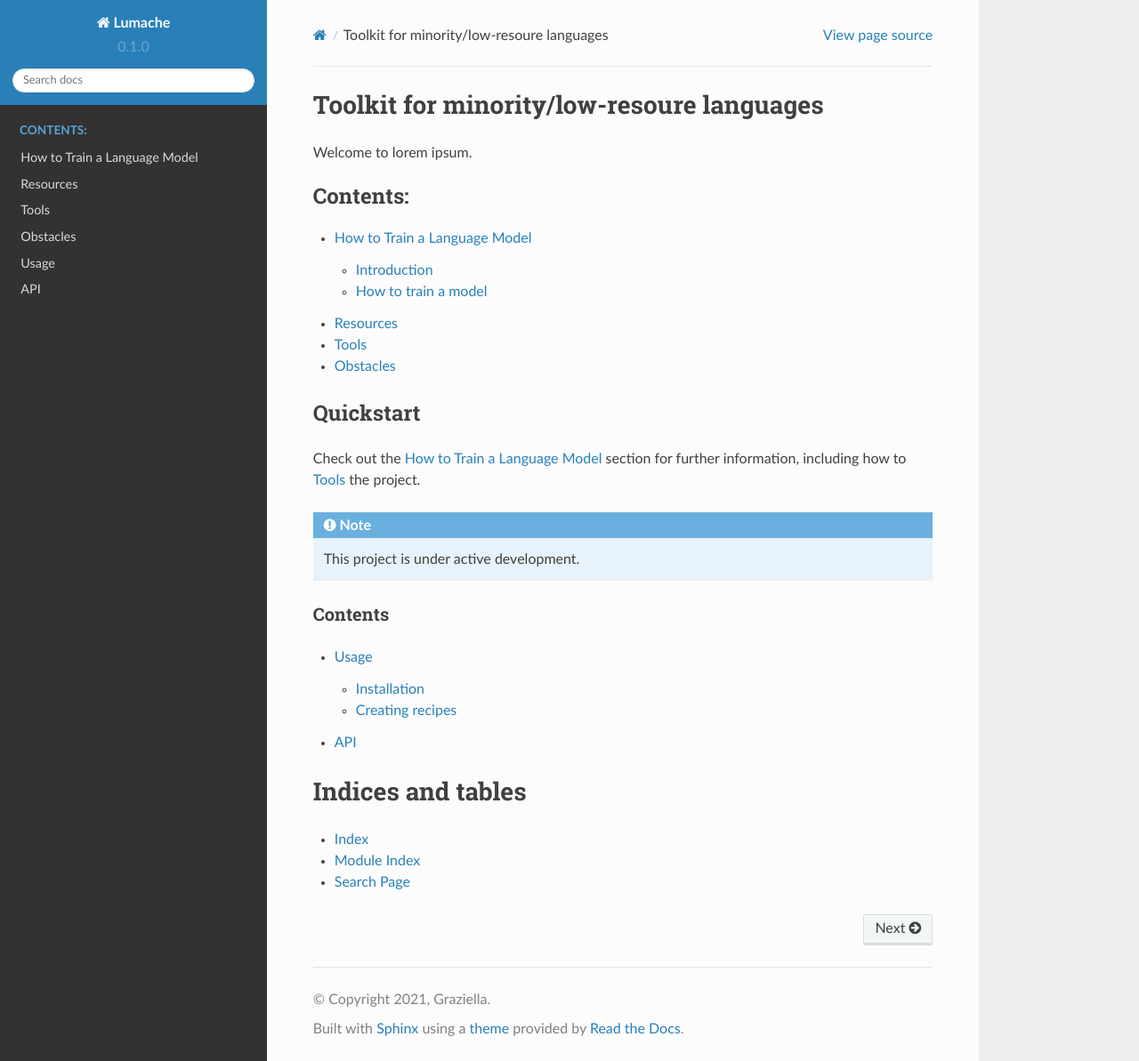
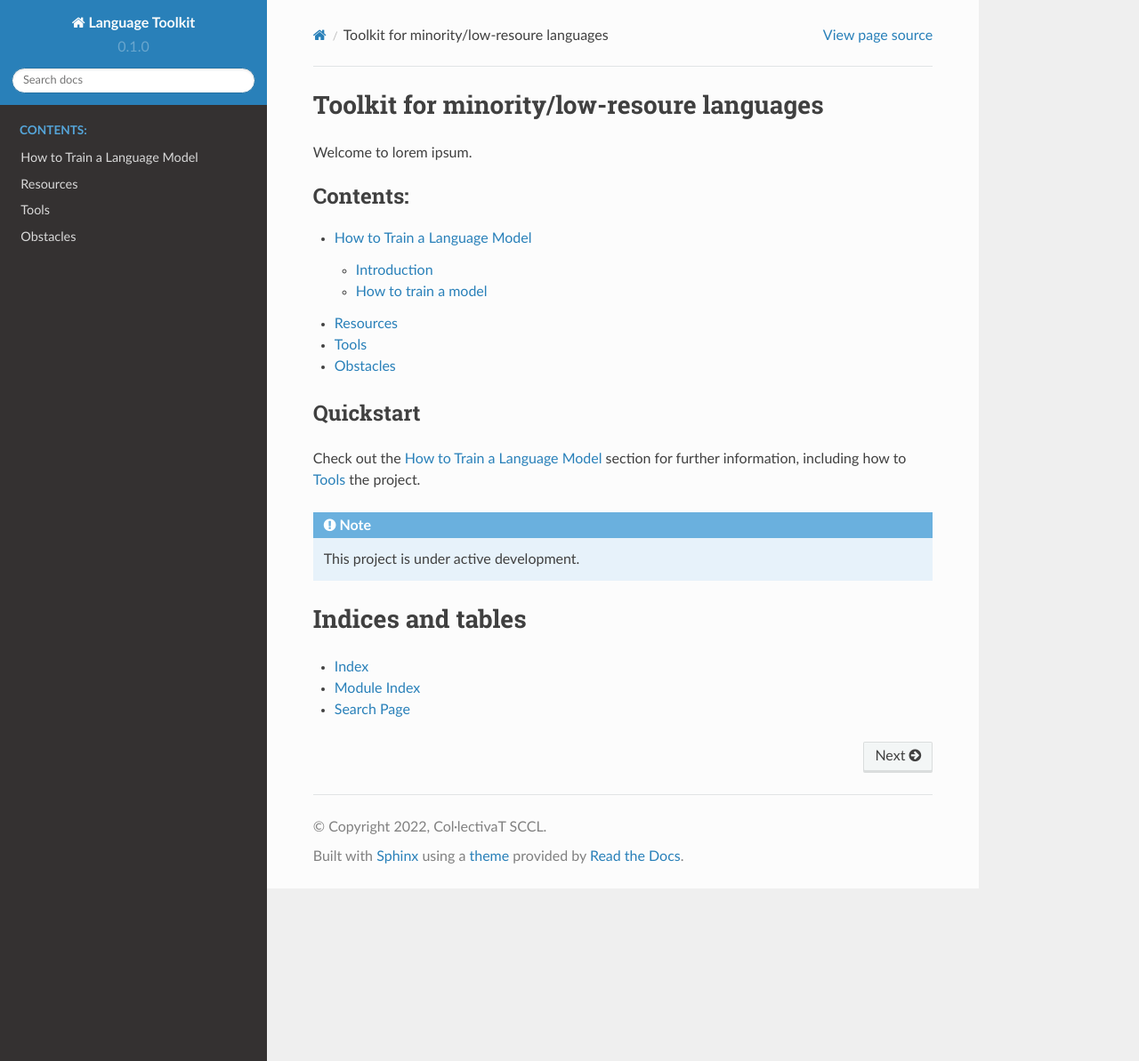
Before and after one commit to CollectivaT-dev/language-toolkit, a Sphinx documentation site: the page built from docs/source/index.rst, in a window 1280 px wide and 1193 px high. Shown: the whole window at 89% size. Built offline with Sphinx 7.4.7 and the Read the Docs theme 2.0.0, drawn with Linux system fonts in a browser that asks for light colours.

Commit message:
cleaning

```diff
--- a/docs/source/conf.py
+++ b/docs/source/conf.py
@@ -2,9 +2,9 @@
 
 # -- Project information
 
-project = 'Lumache'
-copyright = '2021, Graziella'
-author = 'Graziella'
+project = 'Language Toolkit'
+copyright = '2022, Col·lectivaT SCCL'
+author = 'Baybars Külebi'
 
 release = '0.1'
 version = '0.1.0'
--- a/docs/source/index.rst
+++ b/docs/source/index.rst
@@ -25,13 +25,6 @@ how to :ref:`Tools` the project.
 
    This project is under active development.
 
-Contents
---------
-
-.. toctree::
-
-   usage
-   api
 
 Indices and tables
 ==================
```
